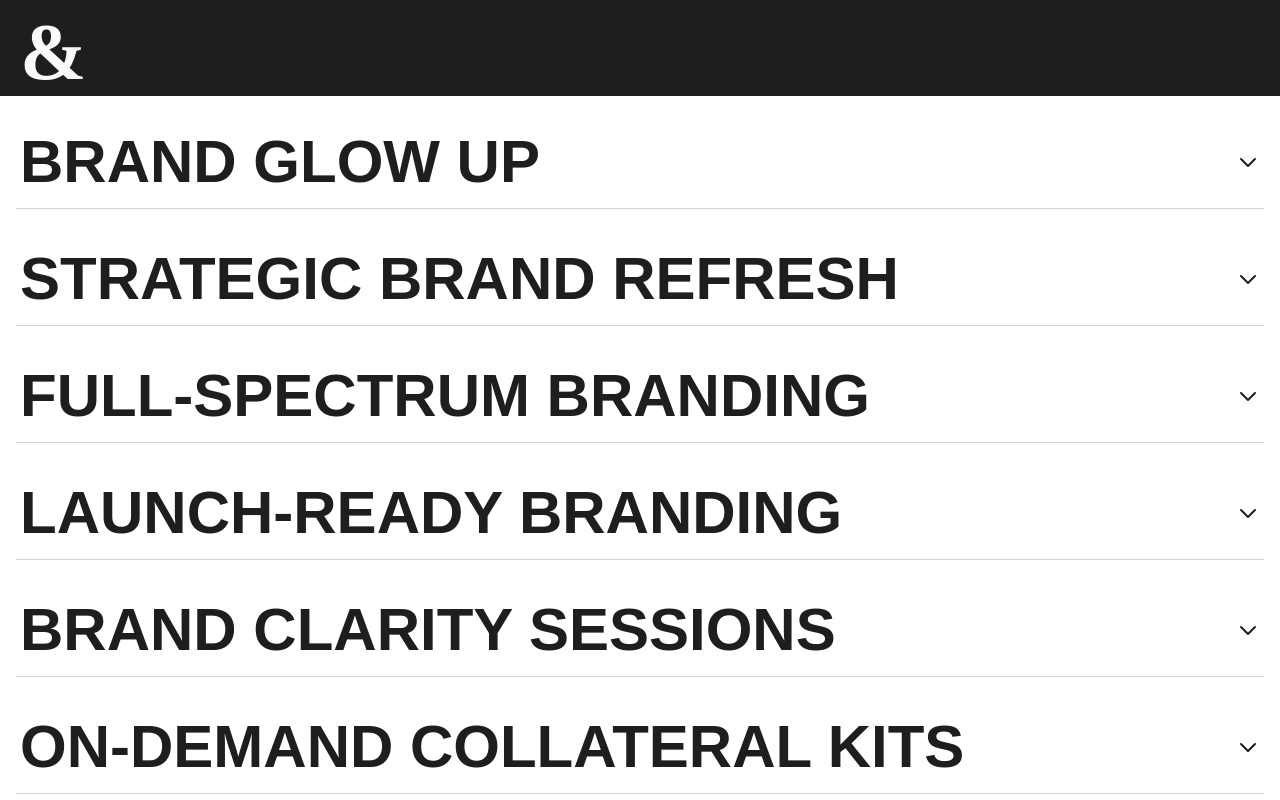
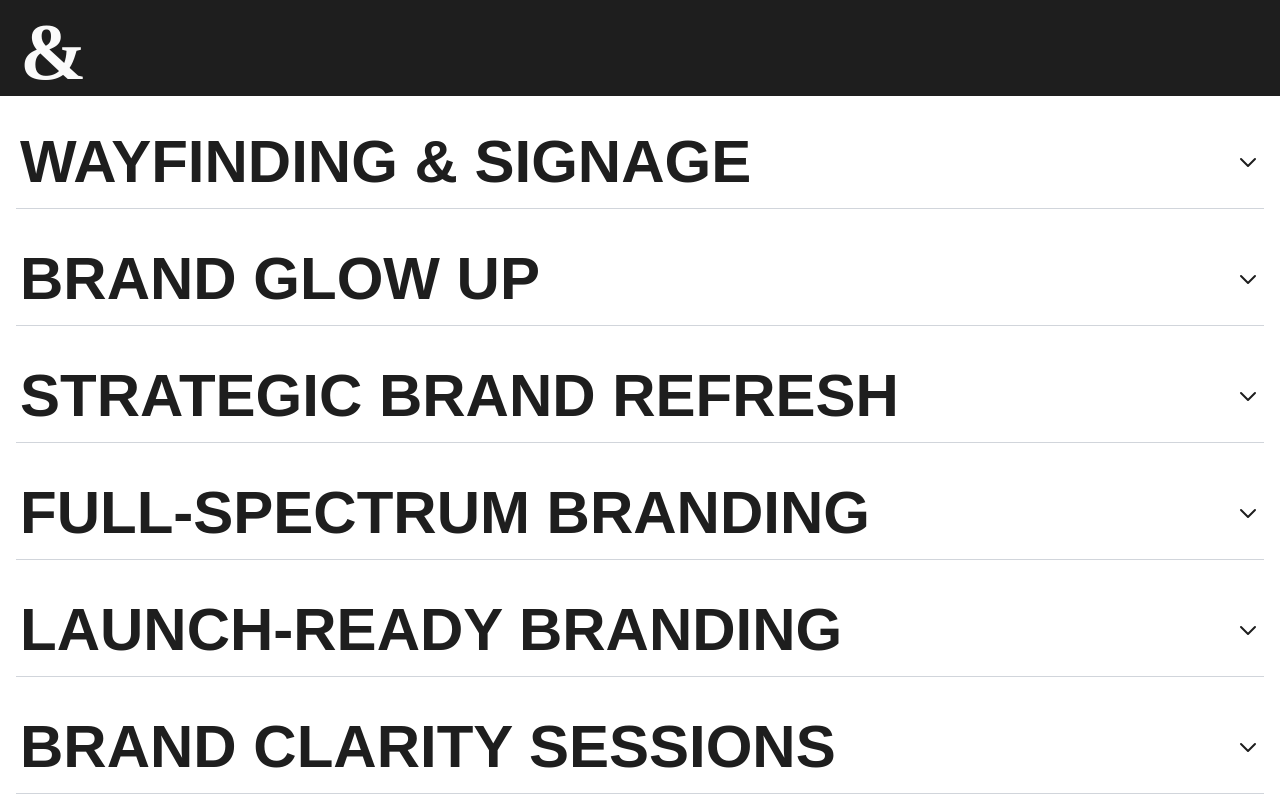
Before and after one commit to femilmirza/Dot-and-Cross-Official, a React (Vite) app: page /capabilities in a window 1280 px wide. Built offline with nearby package versions, Linux system fonts and the light colour scheme; a web font is replaced by a local one.

Commit message:
ft: Update BrandCapabilities.jsx

```diff
--- a/src/BrandCapabilities.jsx
+++ b/src/BrandCapabilities.jsx
@@ -22,7 +22,19 @@ const Ampersand = () => (
 );
 
 const capabilitiesData = [
-
+  {
+    id: "brandGlowUp",
+    title: "WAYFINDING & SIGNAGE",
+    color: "#83cdb8",
+    description:
+      "Clear, functional and beautifully executed systems that guide peopleand define spaces.",
+    items: [
+      "◉ External & internal wayfinding systems",
+      "◉ Retail, hospitality & public space signage",
+      "◉ Architechural & digital signage",
+      "◉ Custom landmark features",
+    ],
+  },
   {
     id: "brandGlowUp",
     title: "BRAND GLOW UP",
```
